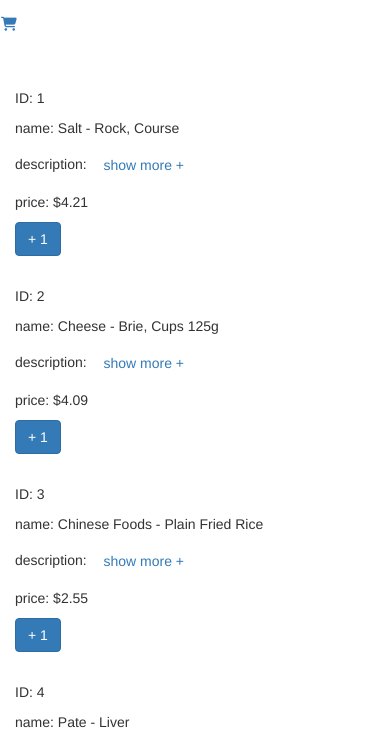
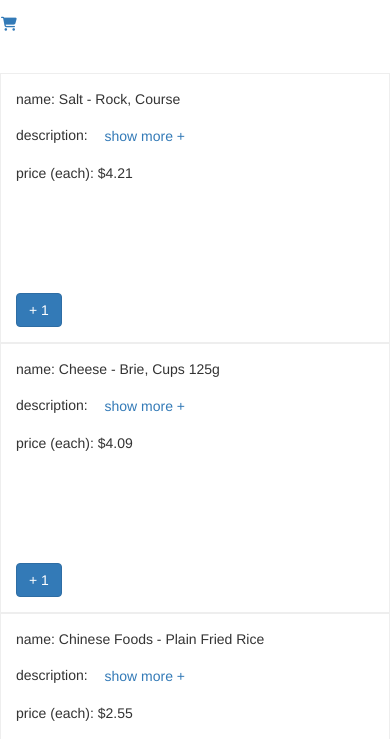
Before and after one commit to cartifon/grocery, a website: page app/index.html at #!/home in a window 390 px wide. Shown: the part 92-831 px from the top of the page. Drawn offline with nearby package versions, Linux system fonts and the light colour scheme; some packages are replaced by stand-ins of ours.

Commit message:
Better way to work with...  Make a little bit responsive.

```diff
--- a/app/assets/main.css
+++ b/app/assets/main.css
@@ -1,12 +1,29 @@
+
+.grocery .grocery-item {
+    display: flex;
+    flex-direction: column;
+    justify-content: space-between;
+    min-height: 270px;
+    border: 1px solid #eee;
+}
+
+.grocery .grocery-buttons {
+    display: flex;
+    justify-content: space-between;
+}
 
 .grocery .grocery-item,
 .cart .cart-item {
     padding-bottom: 15px;
     padding-top: 15px;
+}
+
+.cart .cart-item {
     min-height: 150px;
 }
 
 .aside-cart {
     position: fixed;
     right: 0;
+    padding-right: 0;
 }
--- a/app/src/templates/list.tmpl.html
+++ b/app/src/templates/list.tmpl.html
@@ -1,20 +1,22 @@
 <div class="row">
     <aside class="col-sm-9">
         <section class="row grocery">
-            <div class="col-sm-3 grocery-item" ng-repeat="item in groceryCtrl.products" ng-init="item.showsDescription = []">
+            <div class="col-sm-6 col-md-4 col-lg-3 grocery-item" ng-repeat="item in groceryCtrl.products" ng-init="item.showsDescription = []">
                 <div>
-                    <p>ID: {{item.id}}</p>
+                    <!-- <p>ID: {{item.id}}</p> -->
                     <p>name: {{item.name}}</p>
                     <p>description:
                         <span ng-if="item.showsDescription[$index]">{{item.description}}</span>
                         <button class="btn btn-link" ng-click="item.showsDescription[$index] = true" ng-show="!item.showsDescription[$index]">show more +</button>
                         <button class="btn btn-link" ng-click="item.showsDescription[$index] = false" ng-show="item.showsDescription[$index]">show less -</button>
                     </p>
-                    <p>price: ${{item.price_cents / 100}}</p>
+                    <p>price (each): ${{item.price_cents / 100}}</p>
                 </div>
-                <button class="btn btn-primary" ng-click="groceryCtrl.addToCart(item)">+ 1</button>
-                <button class="btn btn-warning" ng-click="groceryCtrl.removeFromCart(item)" ng-show="groceryCtrl.isOnTheCart(item)">- 1</button>
-                <button class="btn btn-danger" ng-click="groceryCtrl.removeAllFromCart(item)" ng-show="groceryCtrl.isOnTheCart(item)">remove from cart</button>
+                <div class="grocery-buttons">
+                    <button class="btn btn-primary" ng-click="groceryCtrl.addToCart(item)">+ 1</button>
+                    <button class="btn btn-warning" ng-click="groceryCtrl.removeFromCart(item)" ng-show="groceryCtrl.isOnTheCart(item)">- 1</button>
+                    <button class="btn btn-danger" ng-click="groceryCtrl.removeAllFromCart(item)" ng-show="groceryCtrl.isOnTheCart(item)">remove from cart</button>
+                </div>
             </div>
         </section>
     </aside>
@@ -22,7 +24,7 @@
     <aside class="col-sm-3 aside-cart" ng-controller="cartController as cartCtrl">
         <h3>Your cart</h3>
 
-        <section class="row" ng-if="cartCtrl.itemsInCart.length <= 0">
+        <section class="row col-sm-12" ng-if="cartCtrl.itemsInCart.length <= 0">
             <span>Your cart is empty</span>
         </section>
 
```
